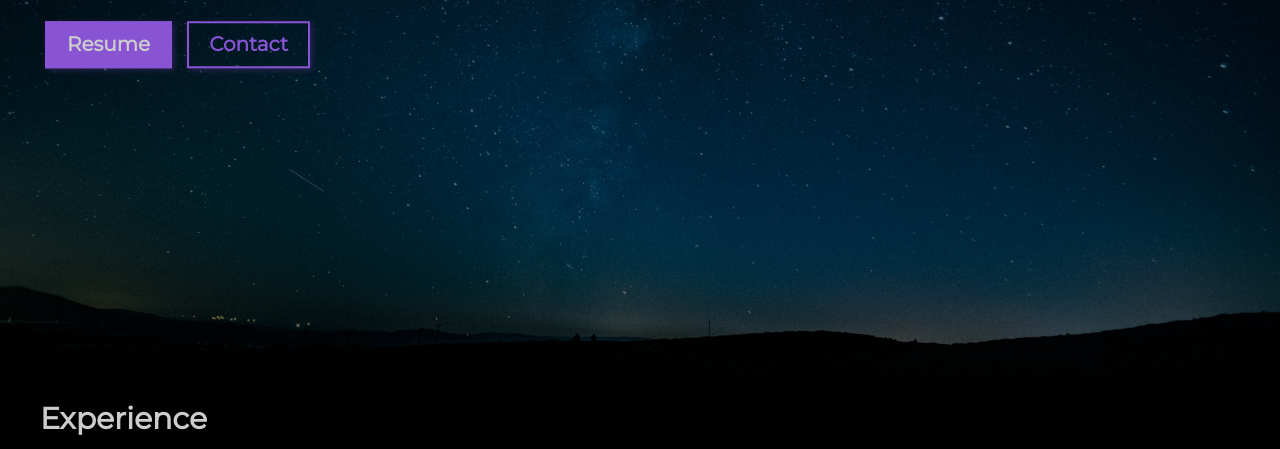
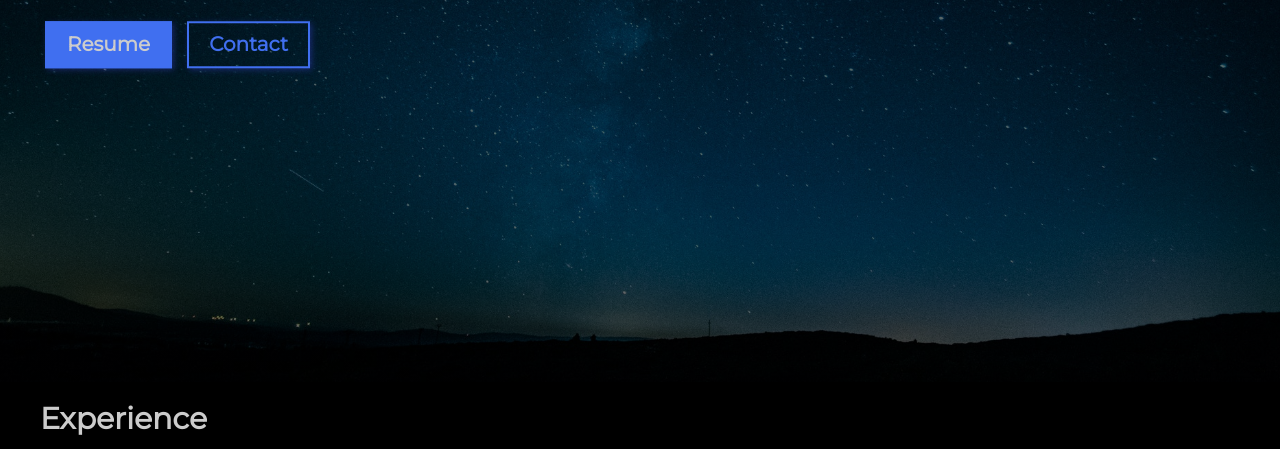
Before and after one commit to GergelyOlah/PK_Website, a website: page index.html in a window 1280 px wide. Shown: the part 418-867 px from the top of the page. Drawn offline with Linux system fonts and the light colour scheme.

```diff
--- a/css/styles.css
+++ b/css/styles.css
@@ -6,8 +6,8 @@
   --main-font-color: rgb(204, 204, 204);
   --main-font-hover-color: whitesmoke;
   --main-page-max-width: 1200px;
-  --main-input-color: rgb(136, 84, 212);
-  --hoover-input-colour: rgb(164, 124, 219);
+  --main-input-color: rgb(64, 111, 240);
+  --hoover-input-colour: rgb(90, 128, 231);
 }
 
 /*******************************/
@@ -108,7 +108,7 @@
   text-decoration: none;
   font-weight: 600;
   border: 2px solid var(--main-input-color);
-  box-shadow: 2px 2px 6px rgba(106, 54, 158, 0.4);
+  box-shadow: 2px 2px 6px rgba(56, 66, 207, 0.4);
   margin: 0.5rem;
   /*Set how the cursor should appear upon hoovering*/
   cursor: pointer;
@@ -124,7 +124,7 @@
   background-color: var(--hoover-input-colour);
   border: 2px solid var(--hoover-input-colour);
   color: var(--main-font-color);
-  box-shadow: 2px 2px 6px rgba(106, 54, 158, 0.9);
+  box-shadow: 2px 2px 6px rgba(56, 66, 207, 0.9);
   transition: background-color 0.25s, border 0.25s, color 0.25s;
   box-shadow: 0.25s;
 }
```
Also changed, not shown: images/contact.png, images/purple_keyboard.png (added), images/sr71_1.jpg (added), images/sr71_2.jpg (added).
